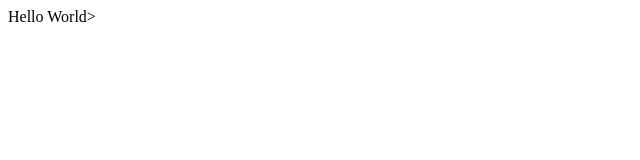
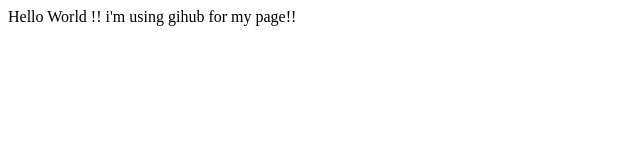
Before and after one commit to febryanarnold/febryanarnold.github.io, a plain HTML site: page index.html in a window 1280 px wide. Shown: the whole page, without its empty margins (0-640 px from the left). Drawn offline with Linux system fonts and the light colour scheme.

Commit message:
revisi 1
menambah beberapa kata

```diff
--- a/index.html
+++ b/index.html
@@ -3,7 +3,7 @@
 
 </head>
 <body>
-  <p>Hello World></p>
+  <p>Hello World !! i'm using gihub for my page!!</p>
 </body>
 
 </html>
```
